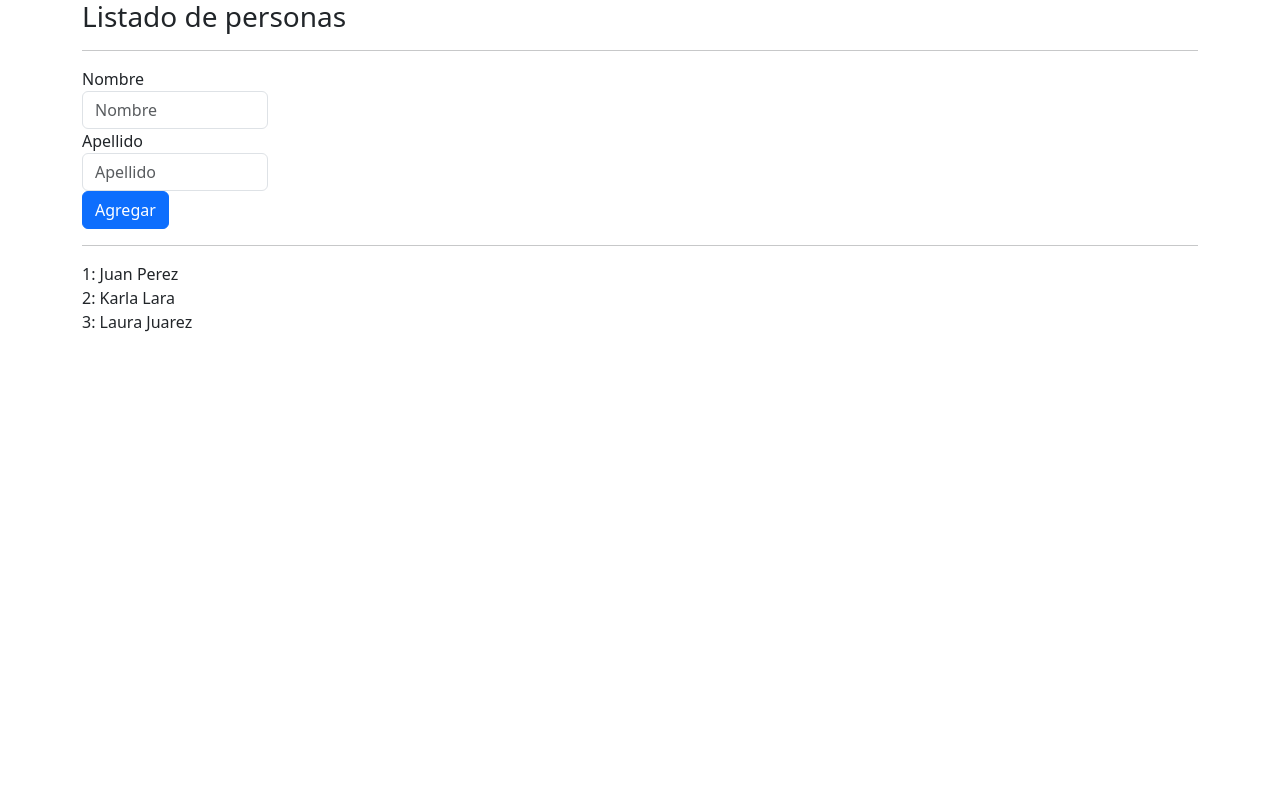
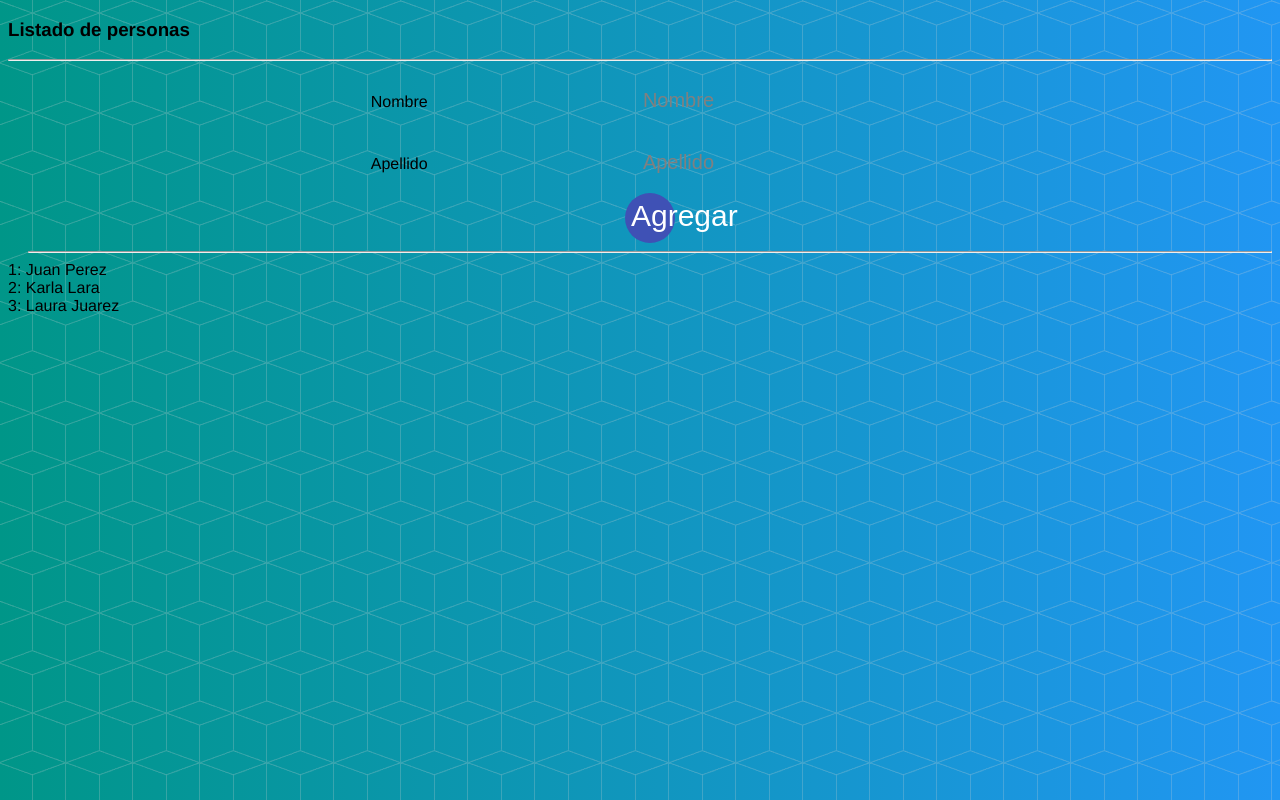
Before and after one commit to MargaritaAlvarezGonzalez/Lista-personas-Angular, an Angular app: page / in a window 1280 px wide. Shown: the top 800 px of the page. Built offline with nearby package versions, Linux system fonts and the light colour scheme.

Commit message:
added styles

```diff
--- a/src/index.html
+++ b/src/index.html
@@ -6,7 +6,7 @@
   <base href="/">
   <meta name="viewport" content="width=device-width, initial-scale=1">
   <link rel="icon" type="image/x-icon" href="favicon.ico">
-  <link href="https://cdn.jsdelivr.net/npm/bootstrap@5.3.0/dist/css/bootstrap.min.css" rel="stylesheet" integrity="sha384-9ndCyUaIbzAi2FUVXJi0CjmCapSmO7SnpJef0486qhLnuZ2cdeRhO02iuK6FUUVM" crossorigin="anonymous">
+
 </head>
 <body>
   <app-root></app-root>
--- a/src/styles.css
+++ b/src/styles.css
@@ -1 +1,88 @@
-/* You can add global styles to this file, and also import other style files */
+html {
+    background-color: #2196F3;
+    min-height: 1000px;
+    font-family: 'helvetica neue';
+    background: url(./assets/bg-pattern.png), #2196F3;
+    background: url(./assets/bg-pattern.png), -webkit-gradient(linear, right top, left top, from(#2196F3), to(#009688));
+    background: url(./assets/bg-pattern.png), linear-gradient(to left, #2196F3, #009688)
+  }
+
+  h1 {
+    color: #fff;
+    padding: 10px;
+  }
+
+  .box {
+    max-width: 400px;
+    margin: 50px auto;
+    background: white;
+    border-radius: 5px;
+    box-shadow: 5px 5px 15px -5px rgba(0, 0, 0, 0.3);
+  }
+
+  #heading {
+    background-color: #3F51B5;
+    text-align: center;
+  }
+
+  .item {
+    min-height: 70px;
+    display: flex;
+    align-items: center;
+    border-bottom: 1px solid #F1F1F1;
+  }
+
+  .item:last-child {
+    border-bottom: 0;
+  }
+
+
+  input[type="checkbox"] {
+    margin: 20px;
+  }
+
+  p {
+    margin: 0;
+    padding: 20px;
+    font-size: 20px;
+    font-weight: 200;
+    color: #00204a;
+  }
+
+  form {
+    text-align: center;
+    margin-left: 20px;
+  }
+
+  button {
+    min-height: 50px;
+    width: 50px;
+    border-radius: 50%;
+    border-color: transparent;
+    background-color: #3F51B5;
+    color: #fff;
+    font-size: 30px;
+    padding-bottom: 6px;
+    border-width: 0;
+  }
+
+  input[type="text"] {
+    text-align: center;
+    height: 60px;
+    top: 10px;
+    border: none;
+    background: transparent;
+    font-size: 20px;
+    font-weight: 200;
+    width: 40%;
+  }
+
+  input[type="text"]:focus {
+    outline: none;
+    box-shadow: inset 0 -3px 0 0 #3F51B5;
+  }
+
+  ::placeholder {
+    color: grey;
+    opacity: 1;
+  }
```
Also changed, not shown: src/assets/bg-pattern.png (added).
